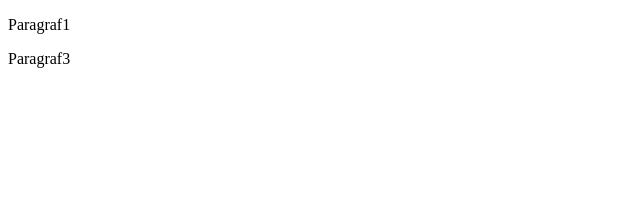
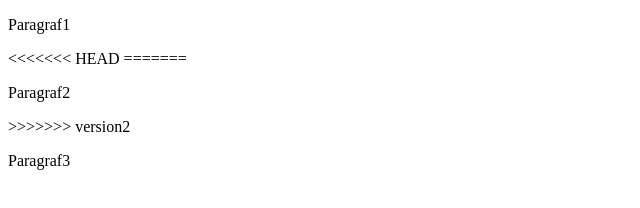
Before and after one commit to pduda22/gitjestgit, a plain HTML site: page index.html in a window 1280 px wide. Shown: the whole page, without its empty margins (0-640 px from the left). Drawn offline with Linux system fonts and the light colour scheme.

```diff
--- a/index.html
+++ b/index.html
@@ -6,6 +6,11 @@
 </head>
 <body>
     <p>Paragraf1</p>
-    <p>Paragraf3</p>
+<<<<<<< HEAD
+
+=======
+   <p>Paragraf2</p>
+>>>>>>> version2
+<p>Paragraf3</p>
 </body>
 </html>
```
